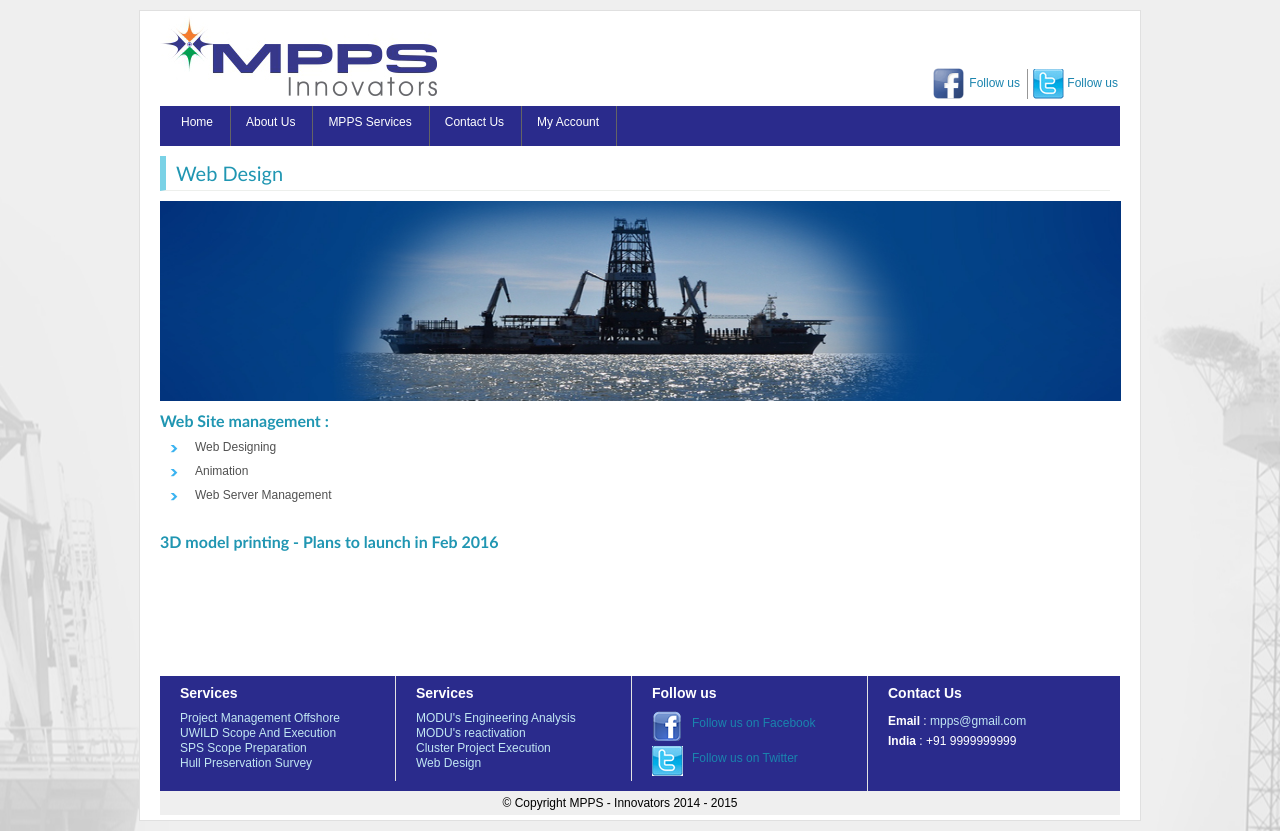
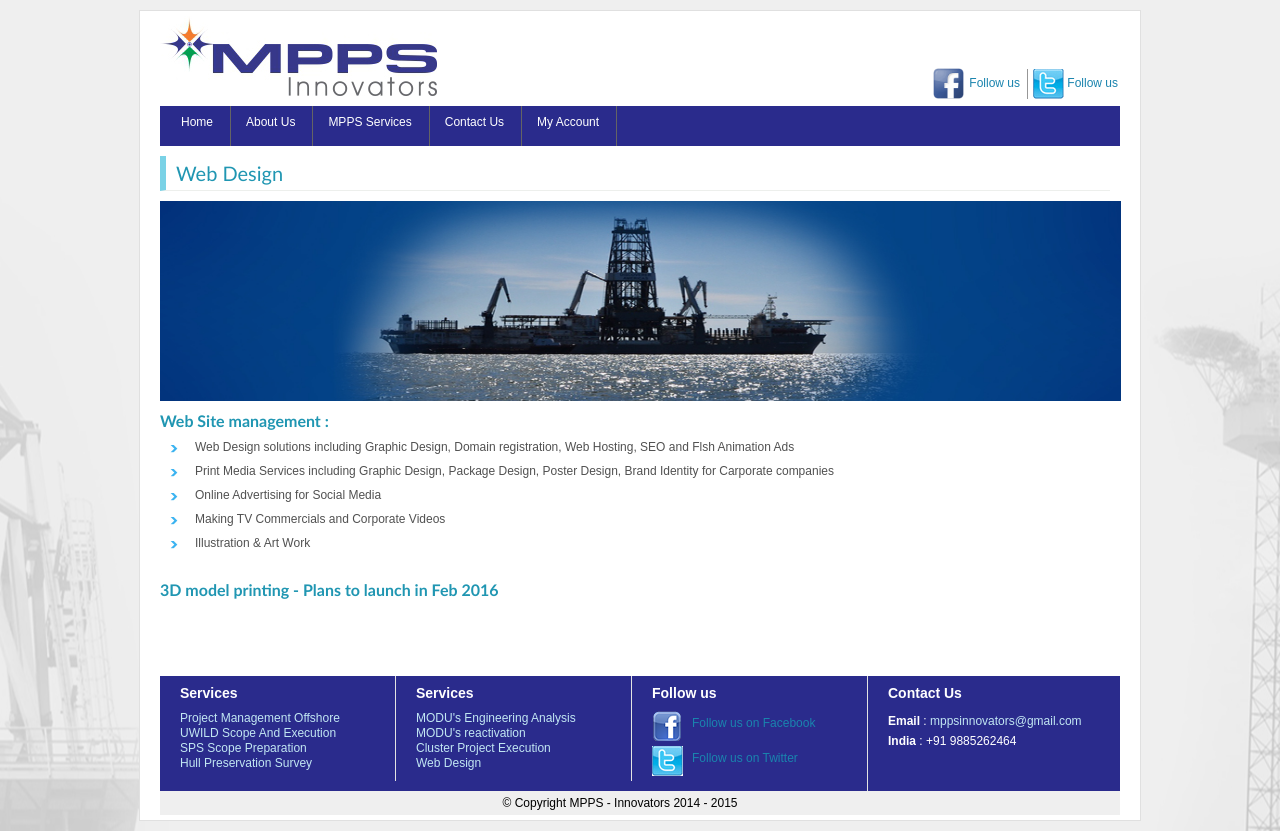
Before and after one commit to pratheep1231kumar/mpps, a PHP site: page /views/web_design.php in a window 1280 px wide. Run offline with PHP 8.4, Linux system fonts and the light colour scheme.

Commit message:
Minor Changes.

```diff
--- a/css/home.css
+++ b/css/home.css
@@ -1727,3 +1727,7 @@ a.footer_link, a.footer_link:active{
 	margin-right:5px !important;
 	color:#B7B7B7 !important;
 }
+
+.td_bg_color{
+	background-color:#EDFEFE;
+}
--- a/views/about_us.php
+++ b/views/about_us.php
@@ -21,7 +21,7 @@
         <table id="about_us_table" class="display">
         	<tr class="table_color">
 	            <td><img class="satya" src="../images/satya.jpg" alt="SATYA VEERAMALLA"/></td>
-                <td>
+                <td class="td_bg_color">
 					<h5>Satya Veeramalla - Founder MPPS Innovators</h5>
                     <p align="justify">
                         Satya began his career as a marine engineer with Indian Navy Ships, being promoted to middle management, continuing to work
@@ -103,7 +103,7 @@
             </tr>
             <tr class="table_color">
 	            <td><img class="paul" src="../images/paul.jpg" alt="PAUL ONAJI"/></td>
-                <td>
+                <td class="td_bg_color">
                 	<h5>Paul Onaji - General Manager (Africa West- East And South)</h5>
                     <p align="justify">
                         Paul Onaji is a certified project management professional with several years’ experience in the Oil and Gas industry
--- a/views/footer.php
+++ b/views/footer.php
@@ -39,8 +39,8 @@
         <div class="contact">
            	 <h4>Contact Us</h4>
              <p>
-			 <strong>Email</strong> :<a class="footer_link" href="mailto:pratheep1231kumar@gmail.com"> mpps@gmail.com </a> <br>
-			 <strong>India</strong> : +91 9999999999 <br>
+			 <strong>Email</strong> :<a class="footer_link" href="mailto:pratheep1231kumar@gmail.com"> mppsinnovators@gmail.com </a> <br>
+			 <strong>India</strong> : +91 9885262464<br>
 			</p>
           </div>
           <div class="clear"></div>
--- a/views/web_design.php
+++ b/views/web_design.php
@@ -10,9 +10,13 @@
 	</div>
 	<h5>Web Site management :</h5>
     <ul class="bullet">
-    	<li>Web Designing</li>
-        <li>Animation</li>
-        <li>Web Server Management</li>
+         <li>Web Design solutions including Graphic Design, Domain registration, Web Hosting,
+			SEO and Flsh Animation Ads</li>
+        <li>Print Media Services including Graphic Design, Package Design, Poster Design, Brand Identity
+			for Carporate companies</li>
+        <li>Online Advertising for Social Media</li>
+        <li>Making TV Commercials and Corporate Videos</li>
+        <li>Illustration & Art Work</li>
     </ul>
    	<h5>3D model printing - Plans to launch in Feb 2016</h5>
 </div>
```
Also changed, not shown: views/contact.php (+15 -1 lines), images/mpps_bg_old.jpg (added).
